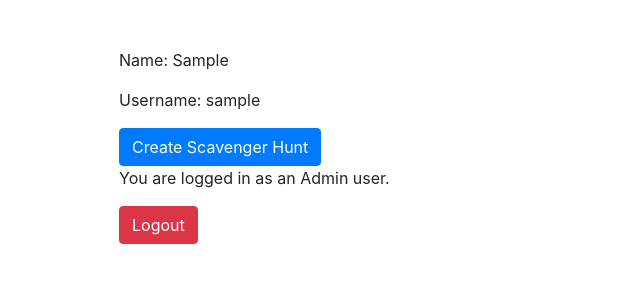
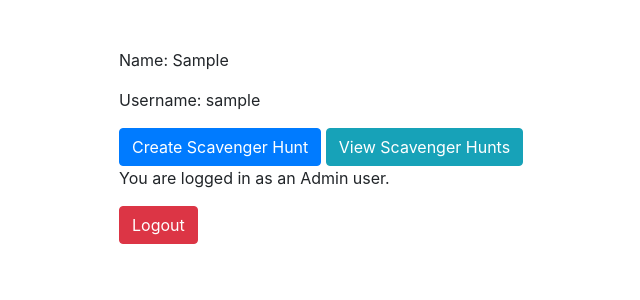
Before and after one commit to wangjalen7/UVA-Scavenger-Hunt-Web-Application, a Django app: page / in a window 1280 px wide. Shown: the top 300 px of the page, without its empty margins (251-891 px from the left). Run offline with Django 4.2, Linux system fonts and the light colour scheme; the visitor is signed in with stand-in values (Sample User, id 1); some libraries are stand-ins or nearby versions.

Commit message:
view scavenger hunts

```diff
--- a/ScavengerHuntApp/urls.py
+++ b/ScavengerHuntApp/urls.py
@@ -31,4 +31,5 @@ urlpatterns = [
     path('logout/', auth_views.LogoutView.as_view(), name='logout'),
     path('register/', TemplateView.as_view(template_name="register.html"), name='register'),
     path('create_scavenger_hunt/', views.create_scavenger_hunt, name='create_scavenger_hunt'),
+    path('view_scavenger_hunts/', views.view_scavenger_hunts, name='view_scavenger_hunts'),
 ]
--- a/mainapp/views.py
+++ b/mainapp/views.py
@@ -1,6 +1,7 @@
 from django.shortcuts import render, redirect
 from django.contrib.auth.decorators import login_required
 from .forms import ScavengerHuntForm
+from .models import ScavengerHunt
 
 @login_required
 def index(request):
@@ -17,13 +18,18 @@ class CustomSignupView(SignupView):
     template_name = 'account/signup.html'
 
 def create_scavenger_hunt(request):
-    if request.method == 'POST':
+    if request.method == "POST":
         form = ScavengerHuntForm(request.POST)
         if form.is_valid():
             hunt = form.save(commit=False)
-            hunt.creator = request.user
+            hunt.status = "Pending"
             hunt.save()
-            return redirect('index')  # or wherever you want to redirect after creation
+            return redirect('/')
     else:
         form = ScavengerHuntForm()
-    return render(request, 'create_hunt.html', {'form': form})
+    return render(request, 'create_scavenger_hunt.html', {'form': form})
+
+
+def view_scavenger_hunts(request):
+    hunts = ScavengerHunt.objects.all()
+    return render(request, 'view_hunts.html', {'hunts': hunts})
--- a/templates/index.html
+++ b/templates/index.html
@@ -21,12 +21,10 @@
                 <p>Name: {{ user.first_name }}</p>
                 <p>Username: {{ user.username }}</p>
 
-                <!-- Add buttons for creating and viewing scavenger hunts here -->
                 <a href="{% url 'create_scavenger_hunt' %}" class="btn btn-primary">Create Scavenger Hunt</a>
-
+                <a href="{% url 'view_scavenger_hunts' %}" class="btn btn-info">View Scavenger Hunts</a>
                 {% if user.is_staff %}
                     <p>You are logged in as an Admin user.</p>
-                    <!-- Add button for approving/denying scavenger hunts for admins -->
 
                 {% else %}
                     <p>You are logged in as a Regular user.</p>
```
Also changed, not shown: templates/view_hunts.html (added, +24 -0 lines).
